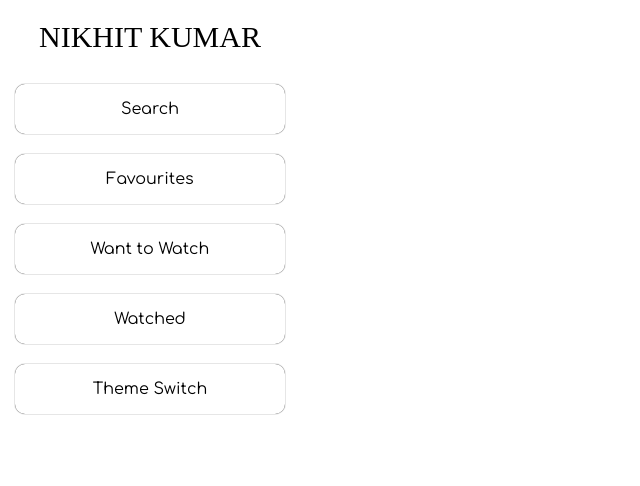
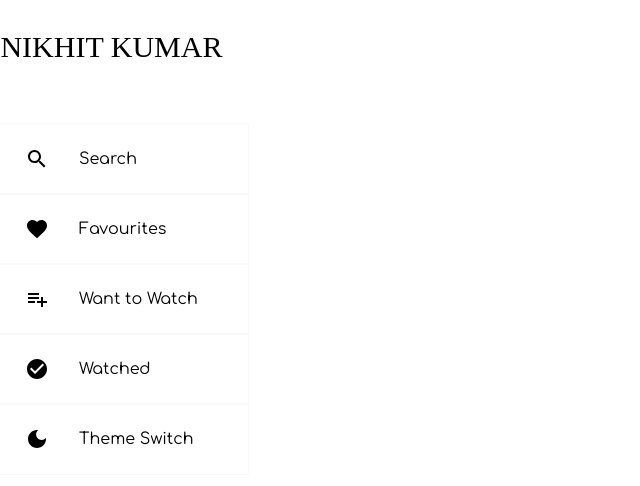
Before and after one commit to nikhitkumar00/Movie-Watchlist-PHP, a React (Vite) app: page / in a window 1280 px wide. Shown: the top 486 px of the page, without its empty margins (0-640 px from the left). Built offline with nearby package versions, Linux system fonts and the light colour scheme; a web font is replaced by a local one.

Commit message:
updated apis and frontend parts

```diff
--- a/src/Components/Favorites/Favourites.css
+++ b/src/Components/Favorites/Favourites.css
@@ -4,3 +4,10 @@
     padding: 50px;
     background-color:var(--background-color);
 }
+@media (max-width: 770px) {
+    .favouriteWrapper{
+        padding: 0px;
+        padding-top: 20px;
+        padding-bottom: 20px;
+    }
+}
--- a/src/Components/Navbar/Navbar.css
+++ b/src/Components/Navbar/Navbar.css
@@ -1,9 +1,8 @@
 .navbarWrapper {
-    min-width: 300px;
+    max-width: 350px;
     height: 100vh;
     background-color:var(--background-color);
 }
-
 .navbarHeader {
     font-family: 'Bruno Ace';
     width: 100%;
@@ -11,41 +10,52 @@
     align-items: center;
     justify-content: center;
     font-size: 30px;
-    padding-top: 20px;
+    padding-top: 30px;
+    padding-bottom: 30px;
     color: var(--text-color);
 }
+@media (max-width: 770px) {
+    .navbarWrapper {
+      max-width: 70px;
+    }
+    .navbarHeader {
+        display: none;
+    }
+  }
+
+
 
 .navbarLinks {
     display: flex;
     flex-direction: column;
     align-items: center;
-    gap: 20px;
     margin-top: 30px;
 }
 
 .navbarActive {
-    width: 90%;
-    height: 50px;
+    width: 100%;
+    height: 70px;
     display: flex;
-    justify-content: center;
+    justify-content: start;
+    padding-left: 50px;
+    gap: 30px;
     align-items: center;
     text-decoration: none;
     font-family: 'Comfortaa';
-    border-radius: 10px;
-    border: 1px solid var(--text-color );
     color: var(--text-color);
 }
 
 .navbarInactive {
     cursor: pointer;
-    width: 90%;
-    height: 50px;
+    width: 100%;
+    height: 70px;
     display: flex;
-    justify-content: center;
+    justify-content: start;
+    padding-left: 50px;
+    gap: 30px;
     align-items: center;
     text-decoration: none;
     font-family: 'Comfortaa';
-    border-radius: 10px;
-    box-shadow: 0px 0px 1px var(--text-color );
+    box-shadow: 0px 0px 0.5px var(--text-color );
     color: var(--text-color );
 }
--- a/src/Components/Navbar/Navbar.jsx
+++ b/src/Components/Navbar/Navbar.jsx
@@ -1,6 +1,12 @@
 import { useState } from "react";
 import "./Navbar.css";
 import { NavLink } from "react-router-dom";
+import FavoriteIcon from '@mui/icons-material/Favorite';
+import SearchIcon from '@mui/icons-material/Search';
+import PlaylistAddIcon from '@mui/icons-material/PlaylistAdd';
+import CheckCircleIcon from '@mui/icons-material/CheckCircle';
+import DarkModeIcon from '@mui/icons-material/DarkMode';
+
 
 const Navbar = () => {
   const [dark, setDark] = useState(false);
@@ -26,6 +32,7 @@ const Navbar = () => {
             isActive ? "navbarActive" : "navbarInactive"
           }
         >
+          <SearchIcon />
           Search
         </NavLink>
         <NavLink
@@ -34,6 +41,7 @@ const Navbar = () => {
             isActive ? "navbarActive" : "navbarInactive"
           }
         >
+          <FavoriteIcon />
           Favourites
         </NavLink>
         <NavLink
@@ -42,6 +50,7 @@ const Navbar = () => {
             isActive ? "navbarActive" : "navbarInactive"
           }
         >
+          <PlaylistAddIcon />
           Want to Watch
         </NavLink>
         <NavLink
@@ -50,9 +59,11 @@ const Navbar = () => {
             isActive ? "navbarActive" : "navbarInactive"
           }
         >
+          <CheckCircleIcon />
           Watched
         </NavLink>
         <div className="navbarInactive" onClick={switchtheme}>
+          <DarkModeIcon />
           Theme Switch
         </div>
       </div>
--- a/src/Components/Search/Search.css
+++ b/src/Components/Search/Search.css
@@ -1,6 +1,5 @@
 .searchWrapper{
     width: 100%;
-    height: 100vh;
     padding: 10px;
     padding-top: 20px;
     gap: 50px;
--- a/src/Components/Wanttowatch/Wanttowatch.css
+++ b/src/Components/Wanttowatch/Wanttowatch.css
@@ -4,3 +4,11 @@
     padding: 50px;
     background-color:var(--background-color);
 }
+
+@media (max-width: 770px) {
+    .wantWrapper{
+        padding: 0px;
+        padding-top: 20px;
+        padding-bottom: 20px;
+    }
+}
--- a/src/Components/Wanttowatch/Wanttowatch.jsx
+++ b/src/Components/Wanttowatch/Wanttowatch.jsx
@@ -44,9 +44,58 @@ const Wanttowatch = () => {
     fetchMovies();
   }, []);
 
+  const handleRemove = async (movieId) => {
+    try {
+      const response = await fetch(`http://localhost/movietracker_backend/removewanttowatch.php?movieId=${movieId}`);
+      const data = await response.json();
+
+      if (data.success) {
+        toast.success('Movie removed successfully');
+
+        const updatedMovies = want.filter(movie => movie.imdbID !== movieId);
+        setWant(updatedMovies);
+      } else {
+        toast.error('Error removing movie');
+      }
+    } catch (error) {
+      console.error('Error removing movie:', error);
+      toast.error('Error removing movie');
+    }
+  };
+
+  const handleWatched = async (imdbID) => {
+    try {
+      const response = await fetch(
+        "http://localhost/movietracker_backend/addwatched.php",
+        {
+          method: "POST",
+          headers: {
+            "Content-Type": "application/json",
+          },
+          body: JSON.stringify({ imdbID }),
+        }
+      );
+
+      if (response.ok) {
+        toast.success("Movie marked as watched!");
+      } else {
+        toast.error("Error marking movie as watched");
+      }
+    } catch (error) {
+      console.error("Error marking movie as watched:", error);
+      toast.error("Error marking movie as watched");
+    }
+  };
+
   return (
     <div className="favouriteWrapper">
-      <Moviegrid movies={want} button1={"Remove"} button2={"Watched"} />
+      <Moviegrid
+        movies={want}
+        button1={"Remove"}
+        button2={"Watched"}
+        onButton1Click={handleRemove}
+        onButton2Click={handleWatched}
+      />
     </div>
   );
 };
--- a/src/Components/Watched/Watched.css
+++ b/src/Components/Watched/Watched.css
@@ -4,3 +4,11 @@
     padding: 50px;
     background-color:var(--background-color);
 }
+
+@media (max-width: 770px) {
+    .watchedWrapper{
+        padding: 0px;
+        padding-top: 20px;
+        padding-bottom: 20px;
+    }
+}
```
